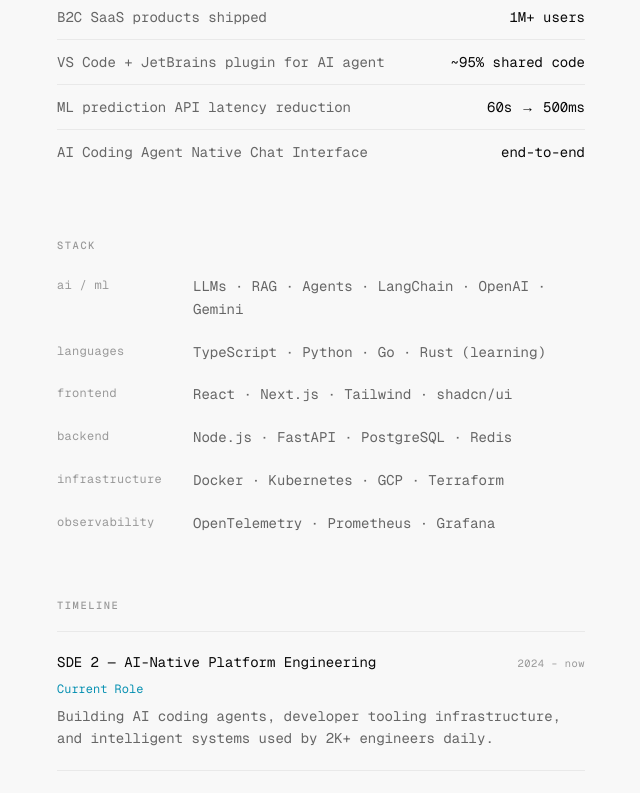
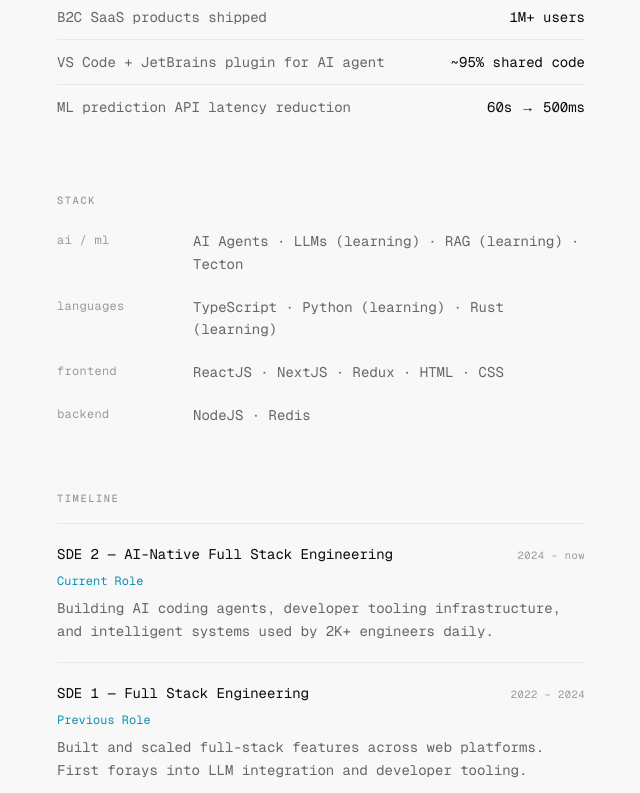
Before and after one commit to satvikchachra/satvik, a Next.js app: page /about in a window 1280 px wide. Shown: the part 740-1533 px from the top of the page, without its empty margins (319-959 px from the left). Built offline with nearby package versions, Linux system fonts and the light colour scheme.

Commit message:
fix: fullstack engineer

```diff
--- a/src/app/about/page.tsx
+++ b/src/app/about/page.tsx
@@ -4,23 +4,21 @@
 export const metadata: Metadata = buildMetadata({
   title: "About",
   description:
-    "Learn about Satvik Chachra — AI-native platform engineer, SDE 2, building AI coding agents and developer tooling.",
+    "Learn about Satvik Chachra — full stack engineer, SDE 2, building AI coding agents and developer tooling.",
   path: "/about",
 });
 
 const STACK = [
-  { category: "AI / ML",        items: ["LLMs", "RAG", "Agents", "LangChain", "OpenAI", "Gemini"] },
-  { category: "Languages",       items: ["TypeScript", "Python", "Go", "Rust (learning)"] },
-  { category: "Frontend",        items: ["React", "Next.js", "Tailwind", "shadcn/ui"] },
-  { category: "Backend",         items: ["Node.js", "FastAPI", "PostgreSQL", "Redis"] },
-  { category: "Infrastructure",  items: ["Docker", "Kubernetes", "GCP", "Terraform"] },
-  { category: "Observability",   items: ["OpenTelemetry", "Prometheus", "Grafana"] },
+  { category: "AI / ML", items: ["AI Agents", "LLMs (learning)", "RAG (learning)", "Tecton"] },
+  { category: "Languages", items: ["TypeScript", "Python (learning)", "Rust (learning)"] },
+  { category: "Frontend", items: ["ReactJS", "NextJS", "Redux", "HTML", "CSS"] },
+  { category: "Backend", items: ["NodeJS", "Redis"] },
 ] as const;
 
 const TIMELINE = [
   {
     year: "2024 – now",
-    role: "SDE 2 — AI-Native Platform Engineering",
+    role: "SDE 2 — AI-Native Full Stack Engineering",
     org: "Current Role",
     description:
       "Building AI coding agents, developer tooling infrastructure, and intelligent systems used by 2K+ engineers daily.",
@@ -42,11 +40,10 @@
 ] as const;
 
 const WINS = [
-  ["2K+ engineers daily",     "AI coding agent used in production"],
-  ["1M+ users",               "B2C SaaS products shipped"],
-  ["~95% shared code",        "VS Code + JetBrains plugin for AI agent"],
-  ["60s → 500ms",             "ML prediction API latency reduction"],
-  ["end-to-end",              "AI Coding Agent Native Chat Interface"],
+  ["2K+ engineers daily", "AI coding agent used in production"],
+  ["1M+ users", "B2C SaaS products shipped"],
+  ["~95% shared code", "VS Code + JetBrains plugin for AI agent"],
+  ["60s → 500ms", "ML prediction API latency reduction"],
 ] as const;
 
 export default function AboutPage() {
@@ -62,7 +59,7 @@
           satvik chachra
         </h1>
         <p className="text-sm leading-relaxed" style={{ color: "var(--text-muted)" }}>
-          AI-native platform engineer. Building systems where AI writes code,
+          AI-native full stack engineer. Building systems where AI writes code,
           reviews code, and understands codebases — and the infrastructure
           that makes that reliable.
         </p>
--- a/src/app/blog/page.tsx
+++ b/src/app/blog/page.tsx
@@ -6,7 +6,7 @@
 export const metadata: Metadata = buildMetadata({
   title: "Blog",
   description:
-    "Writing by Satvik Chachra on AI systems, platform engineering, and deep dives into CS, math, and science.",
+    "Writing by Satvik Chachra on AI systems, full stack engineering, and deep dives into CS, math, and science.",
   path: "/blog",
 });
 
--- a/src/app/contact/page.tsx
+++ b/src/app/contact/page.tsx
@@ -4,7 +4,7 @@
 export const metadata: Metadata = buildMetadata({
   title: "Contact",
   description:
-    "Get in touch with Satvik Chachra — open for interesting conversations about AI, developer tooling, and platform engineering.",
+    "Get in touch with Satvik Chachra — open for interesting conversations about AI, developer tooling, and full stack engineering.",
   path: "/contact",
 });
 
--- a/src/app/layout.tsx
+++ b/src/app/layout.tsx
@@ -35,7 +35,7 @@
   keywords: [
     "Satvik Chachra",
     "AI Engineer",
-    "Platform Engineer",
+    "Full Stack Engineer",
     "AI Coding Agent",
     "Developer Tooling",
     "Full Stack",
@@ -70,7 +70,7 @@
   "@type": "Person",
   name: "Satvik Chachra",
   url: siteConfig.url,
-  jobTitle: "AI-Native Full-Stack Platform Engineer",
+  jobTitle: "AI-Native Full-Stack Engineer",
   description: siteConfig.description,
   sameAs: [
     siteConfig.author.github,
--- a/src/app/projects/page.tsx
+++ b/src/app/projects/page.tsx
@@ -6,7 +6,7 @@
 export const metadata: Metadata = buildMetadata({
   title: "Projects",
   description:
-    "A selection of AI systems, developer tools, and platform engineering projects by Satvik Chachra.",
+    "A selection of AI systems, developer tools, and full stack engineering projects by Satvik Chachra.",
   path: "/projects",
 });
 
--- a/src/lib/metadata.ts
+++ b/src/lib/metadata.ts
@@ -4,9 +4,9 @@
 
 export const siteConfig = {
   name: "Satvik Chachra",
-  title: "Satvik Chachra — AI-Native Platform Engineer",
+  title: "Satvik Chachra — Full Stack Engineer",
   description:
-    "AI-native full-stack platform engineer building AI Coding Agents, developer tooling, and intelligent systems.",
+    "AI-native full-stack engineer building AI Coding Agents, developer tooling, and intelligent systems.",
   url: BASE_URL,
   ogImage: `${BASE_URL}/og/default.png`,
   author: {
```
